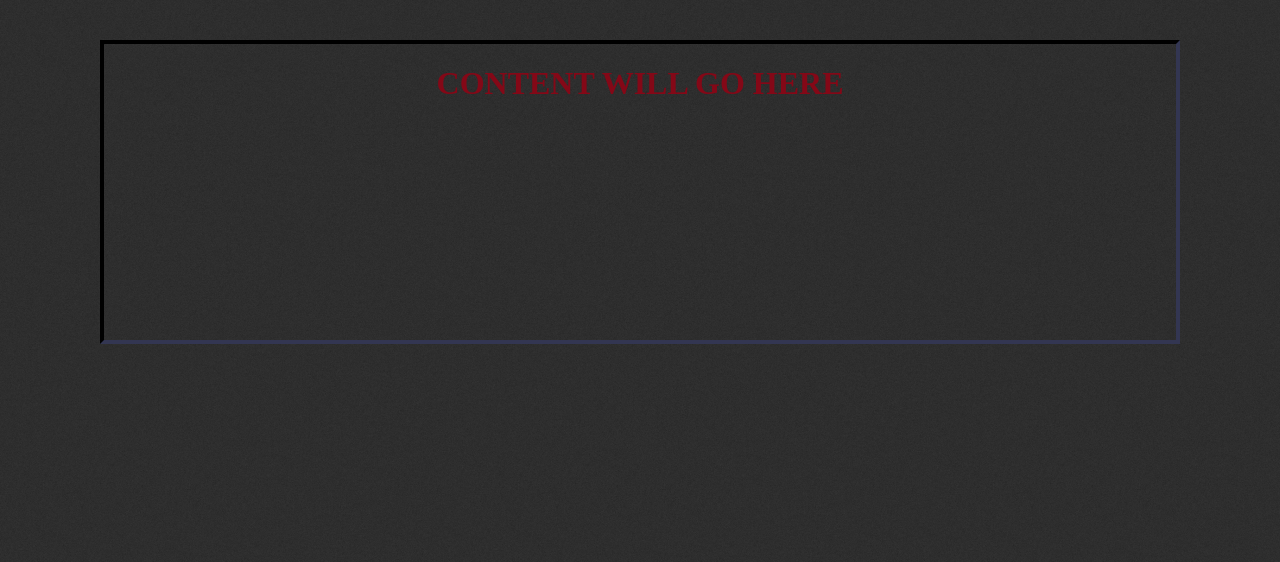
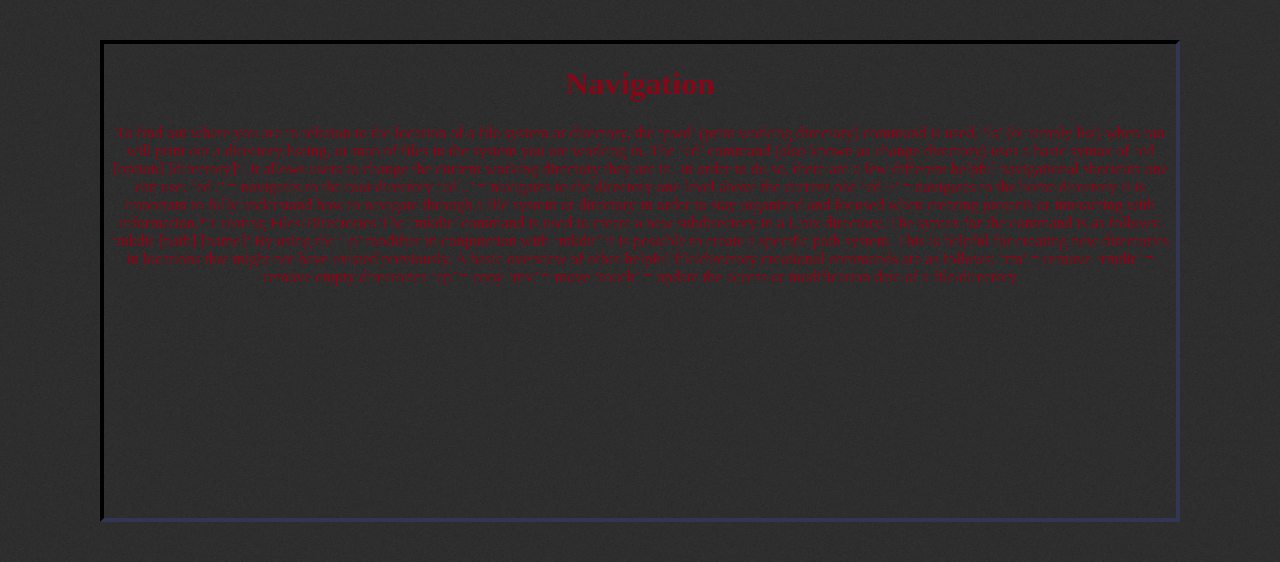
Before and after one commit to cad7046/CEJRT, a PHP site: page /navigation.php in a window 1280 px wide. Shown: the part 157-719 px from the top of the page. Run offline with PHP 8.4, Linux system fonts and the light colour scheme.

Commit message:
Content
Adding Taras' Content

```diff
--- a/aboutunix.php
+++ b/aboutunix.php
@@ -8,7 +8,8 @@
 ?>
 
 <main>
-    <h1>CONTENT WILL GO HERE</h1>
+    <h1>What is UNIX?</h1>
+    <p>At its core Unix is a multi-tasking, multi-user operating system that provides numerous functions for users such as text editors, development tools, a mailing system and more. Unix was created in the 1960’s by two developers working at Bell Labs (now known as the AT&T Bell Laboratories) with the intention on bringing a relatively simple to use portable operating system for computer hardware in to the realm of general use. Today, Unix is used in countless mainframes and web servers to store and maintain various useful information.</p>
     <br />
     <br />
     <br />
--- a/navigation.php
+++ b/navigation.php
@@ -8,7 +8,23 @@
 ?>
 
 <main>
-    <h1>CONTENT WILL GO HERE</h1>
+    <h1>Navigation</h1>
+    <p>To find out where you are in relation to the location of a file system or directory, the ‘pwd’ (print working directory) command is used. ‘ls’ (or simply list) when ran will print out a directory listing, or map of files in the system you are working in. The ‘cd’ command (also known as change directory) uses a basic syntax of ‘cd [option] [directory]’. It allows users to change the current working directory they are in. In order to do so, there are a few different helpful navigational shortcuts one can use:
+‘cd /’ = navigates to the root directory
+‘cd ..’ = navigates to the directory one level above the current one
+‘cd ~’ = navigates to the home directory
+It is important to fully understand how to navigate through a file system or directory in order to stay organized and focused when creating projects or interacting with information.*
+Creating Files/Directories
+    The ‘mkdir’ command is used to create a new subdirectory in a Unix directory. The syntax for the command is as follows:
+                    ‘mkdir [path] [name]’
+    By using the ‘-p’ modifier in conjunction with ‘mkdir’ it is possible to create a specific path system. This is helpful for creating new directories in locations that might not have existed previously.
+    A basic overview of other helpful file/directory creational commands are as follows:
+                                                              ‘rm’ = remove
+                                                ‘rmdir’ = remove empty directories
+                                                                       ‘cp’ = copy
+                                                                       ‘mv’ = move
+                          ‘touch’ = update the access or modification date of a file/directory
+</p>
     <br />
     <br />
     <br />
```
Also changed, not shown: permissions.php (+12 -1 lines).
